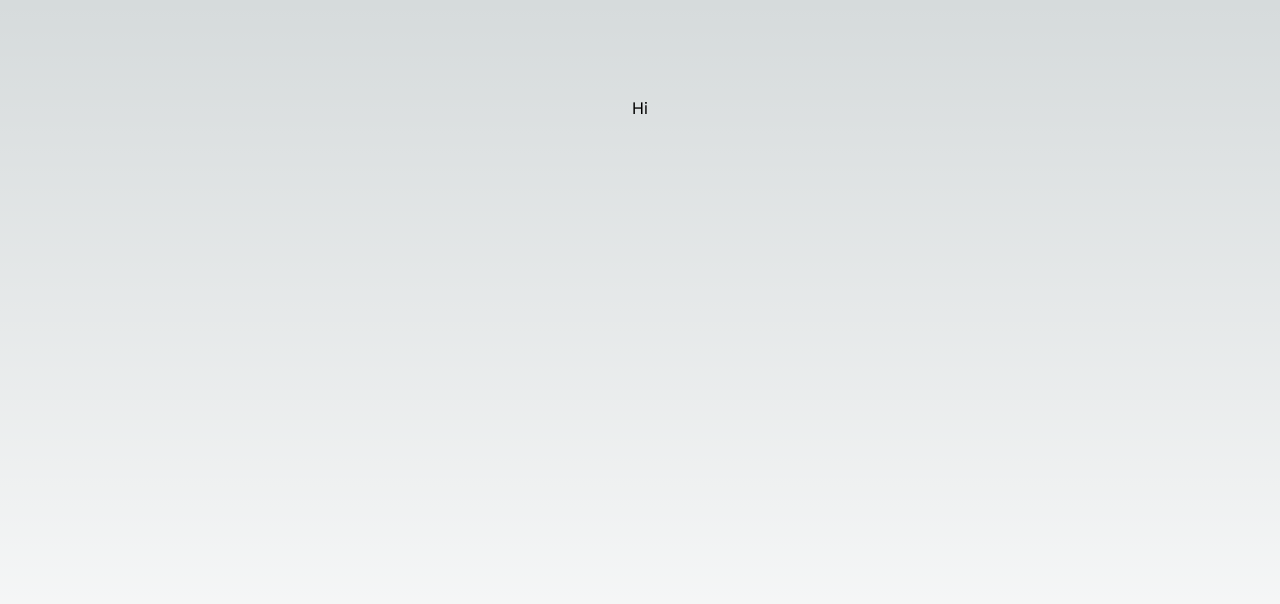
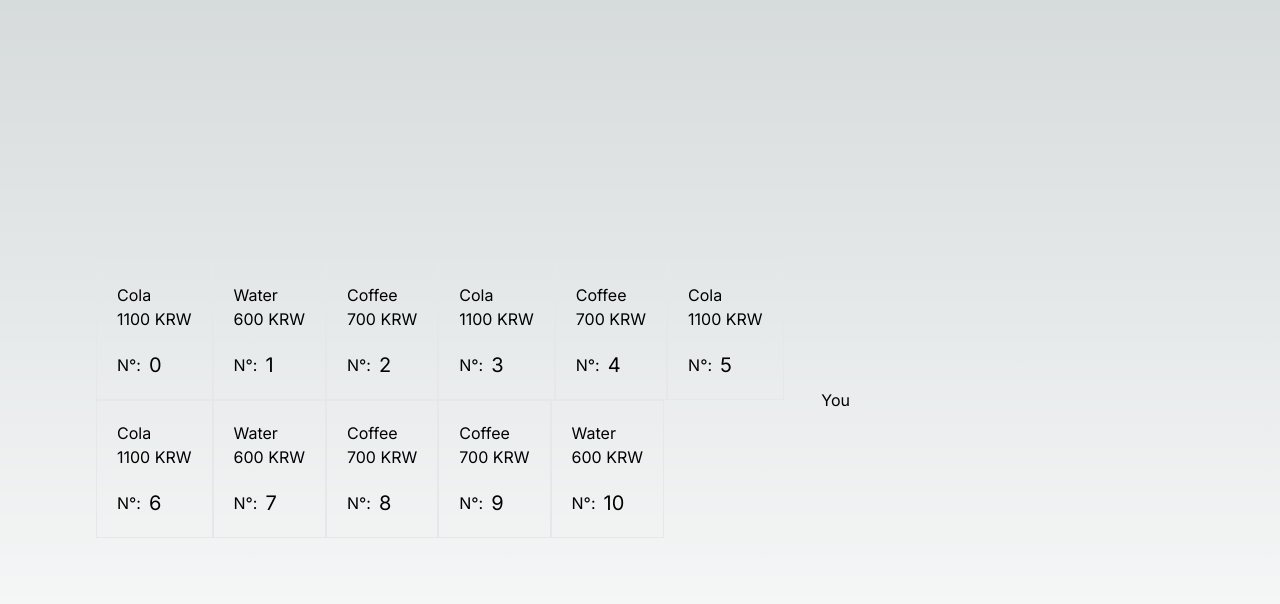
Before and after one commit to Kevin-H2R/vending-machine, a Next.js app: page / in a window 1280 px wide. Shown: the top 604 px of the page. Built offline with nearby package versions, Linux system fonts and the light colour scheme.

Commit message:
Adds quick slots representation

```diff
--- /dev/null
+++ b/app/SlotSection.tsx
@@ -0,0 +1,12 @@
+import MachineSlot from "@/components/MachineSlot"
+import { useMachineContext } from "@/utils/MachineContext"
+
+const SlotSection = () => {
+  const {products} = useMachineContext()
+  return <div className="flex basis-2/3 grow-0 flex-wrap">
+      {products.map((product, index) => <MachineSlot
+        key={'product_' + index} product={product} index={index} />)}
+  </div>
+}
+
+export default SlotSection
--- a/app/page.tsx
+++ b/app/page.tsx
@@ -1,9 +1,15 @@
-import Image from "next/image";
+"use client"
+import { MachineProvider } from "@/utils/MachineContext";
+import SlotSection from "./SlotSection";
 
 export default function Home() {
+
   return (
-    <main className="flex min-h-screen flex-col items-center justify-between p-24">
-      Hi
+    <main className="flex min-h-screen items-center justify-between p-24">
+      <MachineProvider>
+        <SlotSection />
+        <div className="flex flex-col basis-1/3">You</div>
+      </MachineProvider>
     </main>
   );
 }
--- /dev/null
+++ b/components/MachineSlot.tsx
@@ -0,0 +1,15 @@
+import { Product } from "@/utils/types"
+
+
+const MachineSlot = ({product, index}: {product: Product, index: number}) => {
+  return <div className="flex flex-col border p-5">
+    <div className="flex">{product.name}</div>
+    <div className="flex">{product.price} KRW</div>
+    <div className="flex mt-5 items-center">
+      <span>N°:</span>
+      <span className="text-xl ml-2">{index}</span>
+    </div>
+  </div>
+}
+
+export default MachineSlot
--- /dev/null
+++ b/utils/MachineContext.tsx
@@ -0,0 +1,54 @@
+import { createContext, ReactNode, useContext, useState } from "react";
+import { Product } from "./types";
+
+type MachineContextProps = {
+  cardInserted: boolean
+  selectedSlot: number | null
+  insertedCash: number
+  setCardInserted: (value: boolean) => void
+  setSelectedSlot: (numero: number) => void
+  setInsertedCash: (value: number) => void
+  products: Product[]
+}
+
+const MachineContext = createContext<MachineContextProps | undefined>(undefined)
+
+const MachineProvider = ({children}: {children: ReactNode}) => {
+  const [selectedSlot, setSelectedSlot] = useState<number | null>(null)
+  const [cardInserted, setCardInserted] = useState<boolean>(false)
+  const [insertedCash, setInsertedCash] = useState<number>(0)
+
+  // I hard-coded those, fetching it from a DB would be preferable
+  const productList: Product[] = [
+    {name: 'Cola', price: 1100},
+    {name: 'Water', price: 600},
+    {name: 'Coffee', price: 700},
+    {name: 'Cola', price: 1100},
+    {name: 'Coffee', price: 700},
+    {name: 'Cola', price: 1100},
+    {name: 'Cola', price: 1100},
+    {name: 'Water', price: 600},
+    {name: 'Coffee', price: 700},
+    {name: 'Coffee', price: 700},
+    {name: 'Water', price: 600},
+  ]
+
+  const [products] = useState(productList)
+  return <MachineContext.Provider value={{
+    selectedSlot, cardInserted, insertedCash,
+    setCardInserted, setSelectedSlot, setInsertedCash,
+    products
+    }}>
+    {children}
+  </MachineContext.Provider>
+}
+
+const useMachineContext = (): MachineContextProps => {
+  const context = useContext(MachineContext);
+  if (!context) {
+    throw new Error('must be used inside a MachineProvider');
+  }
+  return context;
+};
+
+export { MachineProvider, useMachineContext };
--- /dev/null
+++ b/utils/types.ts
@@ -0,0 +1,6 @@
+type Product = {
+  name: string,
+  price: number,
+}
+
+export type {Product}
```
